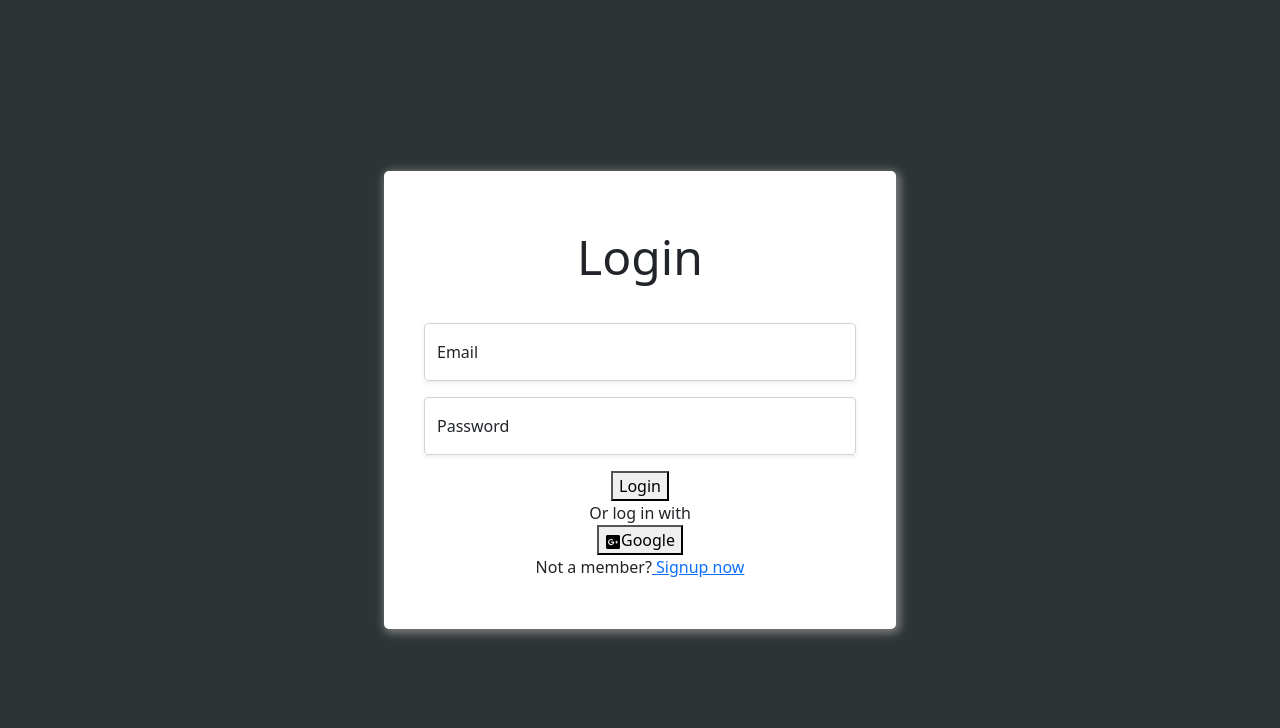
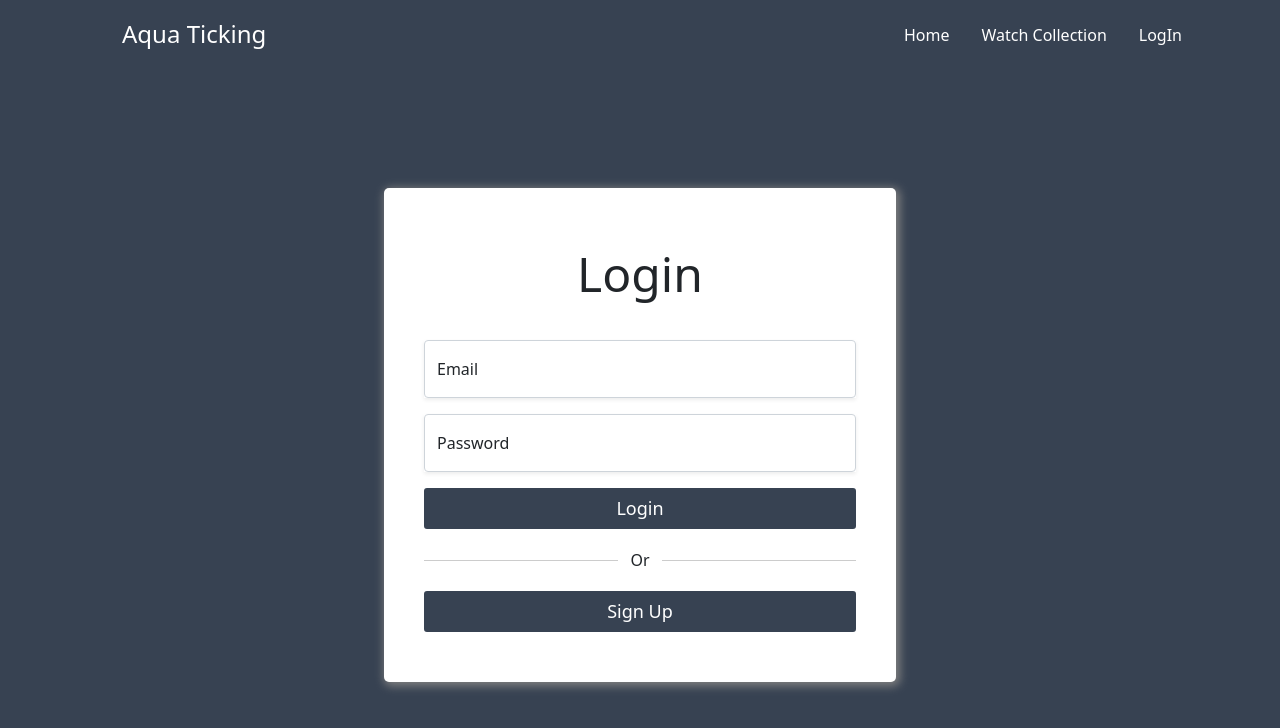
Before and after one commit to Hridoy3519/lu-tc4-hack, a React (Create React App) app: page /login in a window 1280 px wide. Shown: the top 728 px of the page. Built offline with nearby package versions, Linux system fonts and the light colour scheme; no server answers.

Commit message:
Reg/Login page Done

```diff
--- a/src/App.css
+++ b/src/App.css
@@ -1,5 +1,6 @@
 .App {
   text-align: center;
+  margin-top: 70px;
 }
 
 .App-logo {
--- a/src/Pages/Authentication/Login/Login.css
+++ b/src/Pages/Authentication/Login/Login.css
@@ -0,0 +1,27 @@
+.nm-login-form-divider {
+    position: relative;
+    width: 100%;
+    margin: 19px 0;
+    text-align: center;
+}
+
+.nm-login-form-divider:before {
+    position: absolute;
+    top: 50%;
+    left: 0;
+    display: block;
+    content: " ";
+    width: 45%;
+    height: 1px;
+    background: #ccc;
+}
+.nm-login-form-divider:after {
+    position: absolute;
+    top: 50%;
+    right: 0;
+    display: block;
+    content: " ";
+    width: 45%;
+    height: 1px;
+    background: #ccc;
+}
--- a/src/Pages/Authentication/Login/Login.js
+++ b/src/Pages/Authentication/Login/Login.js
@@ -4,10 +4,11 @@ import { FaGooglePlusSquare, FaRegEye, FaRegEyeSlash } from 'react-icons/fa';
 import { useHistory, useLocation } from 'react-router';
 import { NavLink } from 'react-router-dom';
 import useAuth from '../../../hooks/useAuth';
+import Header from '../../Shared/Navbar/Navbar';
 
 const Login = () => {
     const [loginData, setLoginData] = useState({});
-    const {  loginUser, signInWithGoogle } = useAuth();
+    const { loginUser, signInWithGoogle } = useAuth();
 
     const history = useHistory();
     const location = useLocation();
@@ -31,6 +32,8 @@ const Login = () => {
         signInWithGoogle(location, history)
     }
     return (
+        <>
+        <Header></Header>
         <div style={{ height: '90vh' }} className="d-flex justify-content-center align-items-center bg">
             <div className="form-container">
                 {
@@ -53,25 +56,20 @@ const Login = () => {
                     </div>
                     <button onClick={handleLoginSubmit} className="btn-custom">Login</button>
                 </form>
-                    <div className="auth">
-                        Or log in with
+                <div className="nm-login-form-divider">
+                    <span>Or</span>
                 </div>
-                    <div className="links">
-                        <button onClick={handleGoogleSignIn} className="google">
-                            <FaGooglePlusSquare /><span>Google</span>
-                        </button>
-                    </div>
-                    <div className="signup">
-                        Not a member?
                 <NavLink to={
                     {
                         pathname: '/register',
                         state: { from: path }
                     }
-                        }> Signup now</NavLink>
+                }><button className="btn-custom" >Sign Up
+                </button>
+                </NavLink>
             </div>
         </div>
-            </div>
+        </>
     );
 };
 
--- a/src/Pages/Authentication/Register/Register.css
+++ b/src/Pages/Authentication/Register/Register.css
@@ -1,6 +1,6 @@
 .bg{
-    background-color: #2d3436;
-    min-height: 100vh;
+    background-color: #374252;
+    min-height: calc(100vh - 70px);
 }
 .form-container{
     position: relative;
@@ -15,8 +15,20 @@
   .log-in-header{
       margin-bottom: 30px;
       font-size: 48px;
-      font-weight: 500;
+      font-weight: 300;
 }
 .btn-custom{
-
+    border: 2px solid #374252;
+    width: 100%;
+    padding: 5px;
+    font-size: 18px;
+    background-color: #374252;
+    color: white;
+    text-decoration: none;
+    border-radius: 3px;
 }
+.btn-custom:hover{
+    background-color: transparent;
+    color: #374252;
+    transition: .3s;
+}
--- a/src/Pages/Authentication/Register/Register.js
+++ b/src/Pages/Authentication/Register/Register.js
@@ -6,6 +6,7 @@ import useAuth from '../../../hooks/useAuth';
 import { Alert } from 'react-bootstrap';
 import { FaRegEyeSlash, FaRegEye, FaGooglePlusSquare } from "react-icons/fa";
 import { MdErrorOutline } from "react-icons/md";
+import Header from '../../Shared/Navbar/Navbar';
 
 const Register = () => {
     const [loginData, setLoginData] = useState({});
@@ -34,6 +35,8 @@ const Register = () => {
     }
 
     return (
+        <>
+        <Header></Header>
         <div style={{ height: '90vh' }} className="d-flex justify-content-center align-items-center bg">
             <div className="form-container">
                 <div className="log-in-header">Sign Up</div>
@@ -65,18 +68,13 @@ const Register = () => {
                         <label htmlFor="floatingPassword">Confirm Password</label>
                     </div>
                     <button onClick={handleLoginSubmit} className="btn-custom">SignUp</button>
+                    <div className="mt-3">
+                        Already have an account? <NavLink to="/login">Login</NavLink>
+                    </div>
                 </form>
-                <div className="login">
-                    Already Signed up ? <NavLink to="/login"> LogIn now</NavLink>
-                </div>
-                <div className="links">
-                    <button onClick={handleGoogleSignIn} className="google">
-                        <FaGooglePlusSquare /><span>Google</span>
-                    </button>
-                </div>
             </div>
         </div>
-
+</>
     );
 };
 
```
Lines whose indentation alone changed are shown as unchanged.
